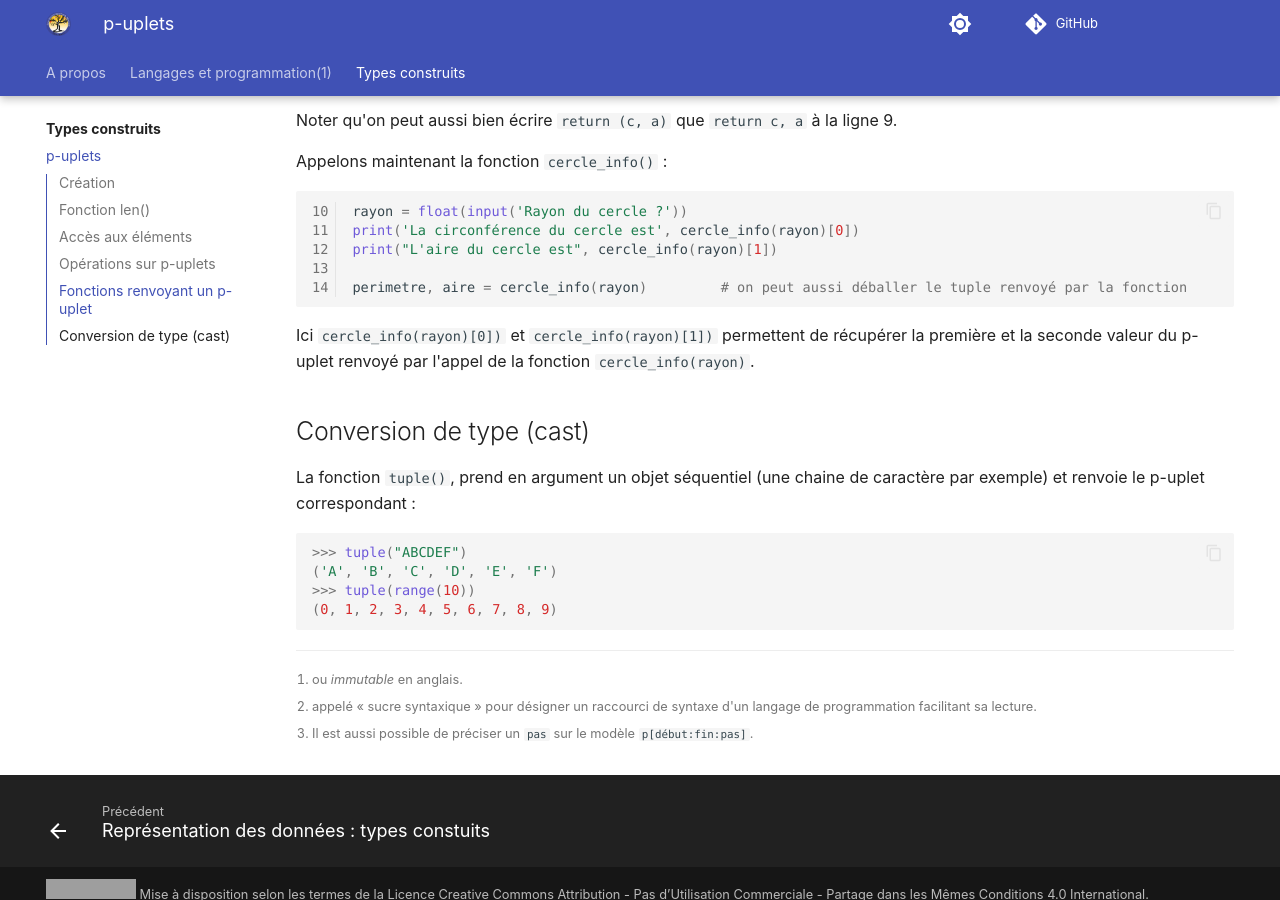
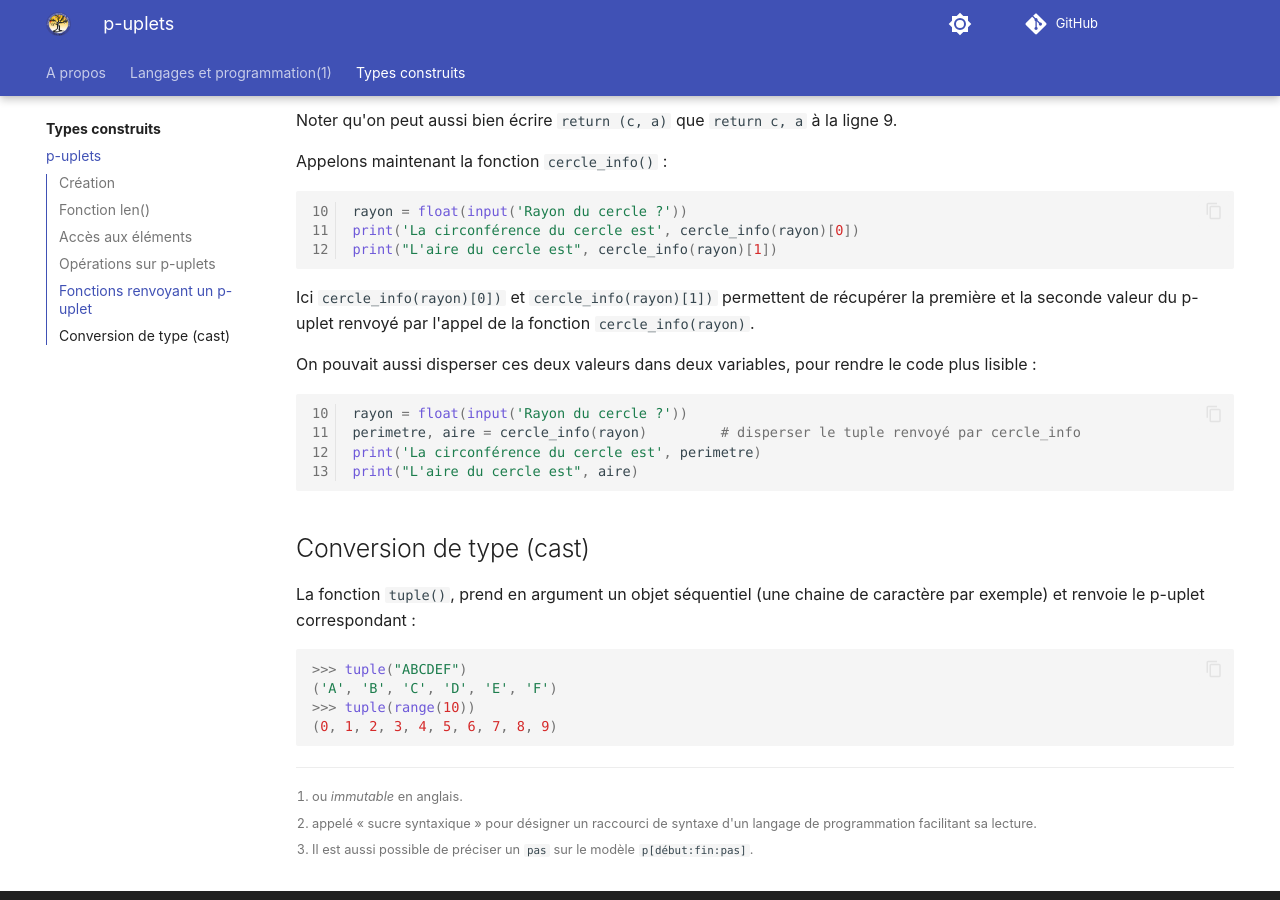
Before and after one commit to eipaca/NSI-1, an MkDocs documentation site: the page built from docs/types-construits/1-p-uplets.md, in a window 1280 px wide and 900 px high, scrolled down 4825 px. Built offline with MkDocs 1.6.1 and Material for MkDocs 9.7.7, drawn with Linux system fonts in a browser that asks for light colours; emoji names are drawn with the system emoji font; comment, search, counter and statistics services are not loaded; some of the changed text lies outside the part shown; grey boxes are pictures that could not be loaded.

Commit message:
Add files via upload

````diff
--- a/docs/types-construits/1-p-uplets.md
+++ b/docs/types-construits/1-p-uplets.md
@@ -274,13 +274,19 @@ Appelons maintenant la fonction `cercle_info()` :
 rayon = float(input('Rayon du cercle ?'))
 print('La circonférence du cercle est', cercle_info(rayon)[0])
 print("L'aire du cercle est", cercle_info(rayon)[1])
-
-perimetre, aire = cercle_info(rayon)         # on peut aussi déballer le tuple renvoyé par la fonction
 ```
 
 Ici `cercle_info(rayon)[0])` et `cercle_info(rayon)[1])` permettent de récupérer la première et la seconde valeur du p-uplet renvoyé
 par l'appel de la fonction `cercle_info(rayon)`.
 
+On pouvait aussi disperser ces deux valeurs dans deux variables, pour rendre le code plus lisible :
+
+``` py linenums="10"
+rayon = float(input('Rayon du cercle ?'))
+perimetre, aire = cercle_info(rayon)         # disperser le tuple renvoyé par cercle_info
+print('La circonférence du cercle est', perimetre)
+print("L'aire du cercle est", aire)
+```
 
 
 ## Conversion de type (cast)
````
Also changed, not shown: other parts of docs/types-construits/1-p-uplets.md (+1 -1 lines).
